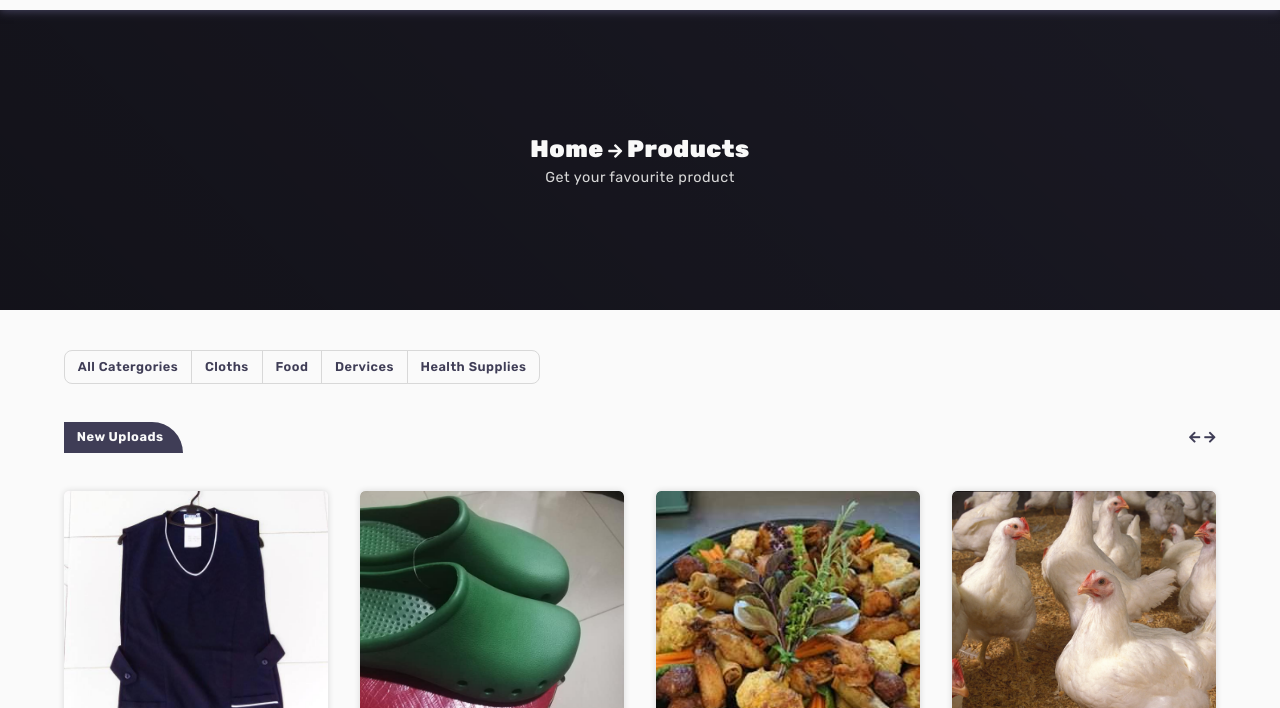
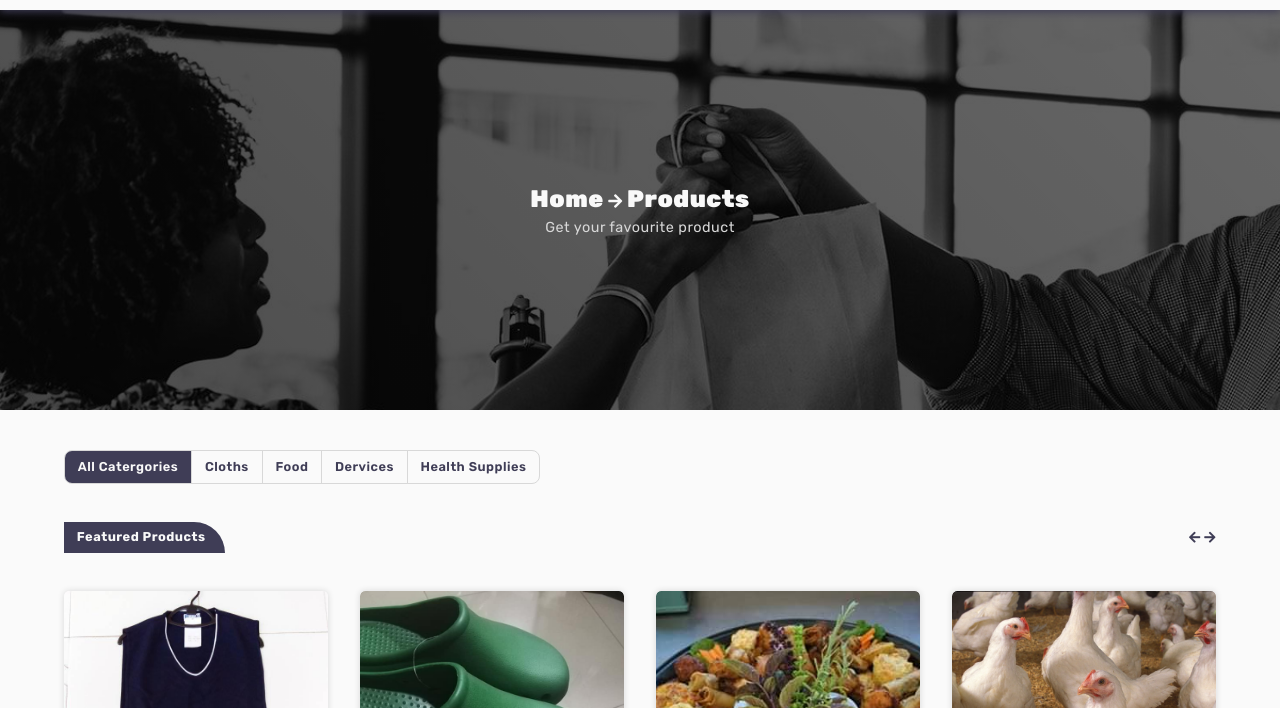
Before and after one commit to Kazion500/Ecommerce-template-css-html-js, a plain HTML site: page products.html in a window 1280 px wide. Shown: the part 92-800 px from the top of the page. Drawn offline with Linux system fonts and the light colour scheme.

Commit message:
removed new upload

```diff
--- a/products.html
+++ b/products.html
@@ -82,7 +82,7 @@
     <section>
       <div id="products">
         <div class="container tab-filter">
-          <div><a href="">All Catergories</a></div>
+          <div><a href="" class="active">All Catergories</a></div>
           <div><a href="">Cloths</a></div>
           <div><a href="">Food</a></div>
           <div><a href="">Dervices</a></div>
@@ -93,7 +93,7 @@
           <!-- New Upload -->
           <div class="product-list new-upload">
             <div class="product-heading-styled">
-              <h4>New Uploads</h4>
+              <h4>Featured Products</h4>
 
               <div class="arrows-wrapper">
                 <i class="fas fa-arrow-left"></i>
--- a/scss/partials/_products.scss
+++ b/scss/partials/_products.scss
@@ -153,11 +153,11 @@
 .hero{
     background:
     linear-gradient(45deg,rgba(0, 0,0,0.7),rgba(0, 0,0,0.6)),
-    url("../img/catoon.jpg");
-    background-position: center;
+    url("../img/bg-product.jpg");
+    background-position: top;
     background-size: cover;
     background-attachment: local;
-    height: 300px;
+    height: 400px;
     width: 100%;
 }
 
```
Also changed, not shown: scss/main.css.
